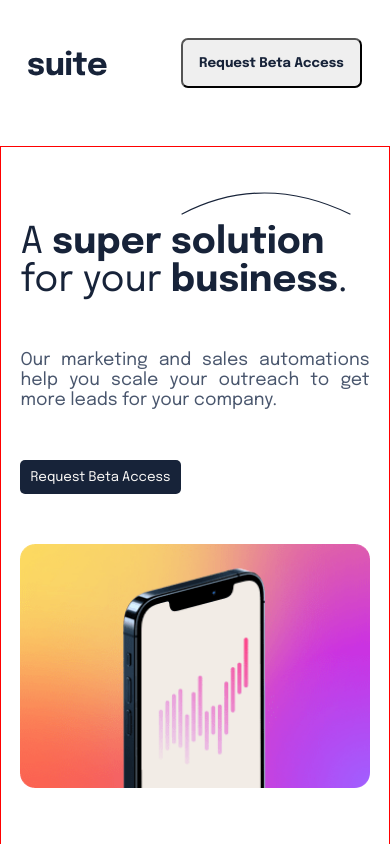
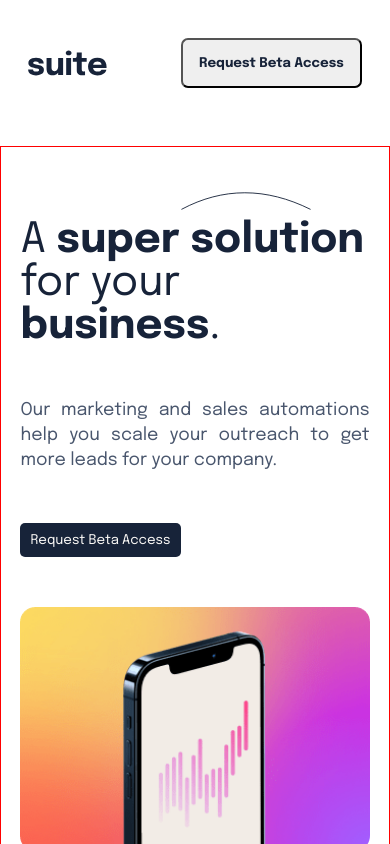
Before and after one commit to Bentil4/suite-landing-page, a React (Create React App) app: page / in a window 390 px wide. Shown: the top 844 px of the page. Built offline with nearby package versions, Linux system fonts and the light colour scheme.

Commit message:
Project Completed

```diff
--- a/src/pages/home.css
+++ b/src/pages/home.css
@@ -322,11 +322,11 @@ footer {
   }
 
   .sup-sub-left .curved-line img {
-    width: 170px;
+    width: 130px;
   }
 
   .sup-sub-left .p-one {
-    font-size: 2.3em;
+    font-size: 2.6em;
     width: 100%;
   }
 
@@ -335,6 +335,7 @@ footer {
     width: 100%;
     text-align: justify;
     line-height: 20px;
+    line-height: 25px;
   }
 
   /* Main Middle */
@@ -459,6 +460,22 @@ footer {
     justify-content: center;
     align-items: center;
     margin-right: 0px;
+  }
+}
+
+/* Mobile View */
+
+@media (max-width: 375px) {
+  .sup-sub-left .p-one {
+    font-size: 2.3em;
+    width: 100%;
+  }
+}
+
+@media (max-width: 320px) {
+  .sup-sub-left .p-one {
+    font-size: 2em;
+    width: 100%;
   }
 }
 
```
